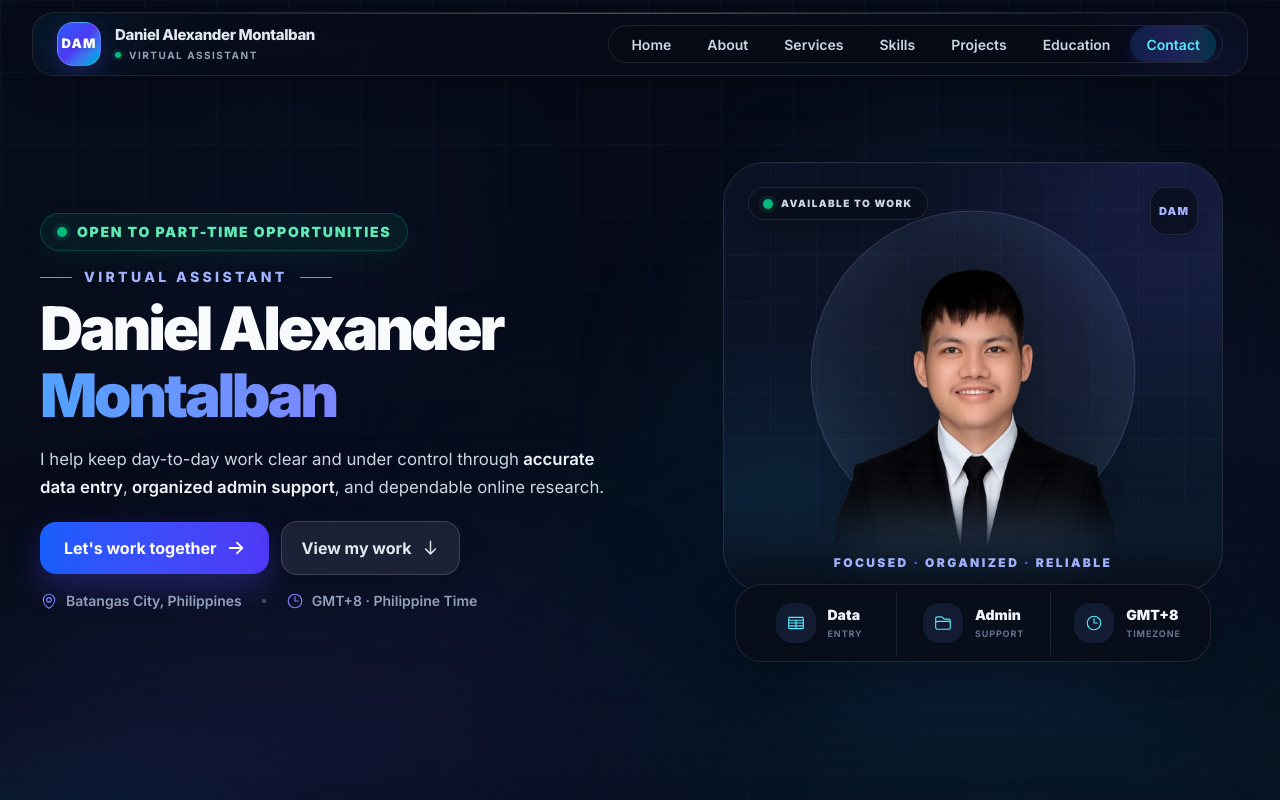
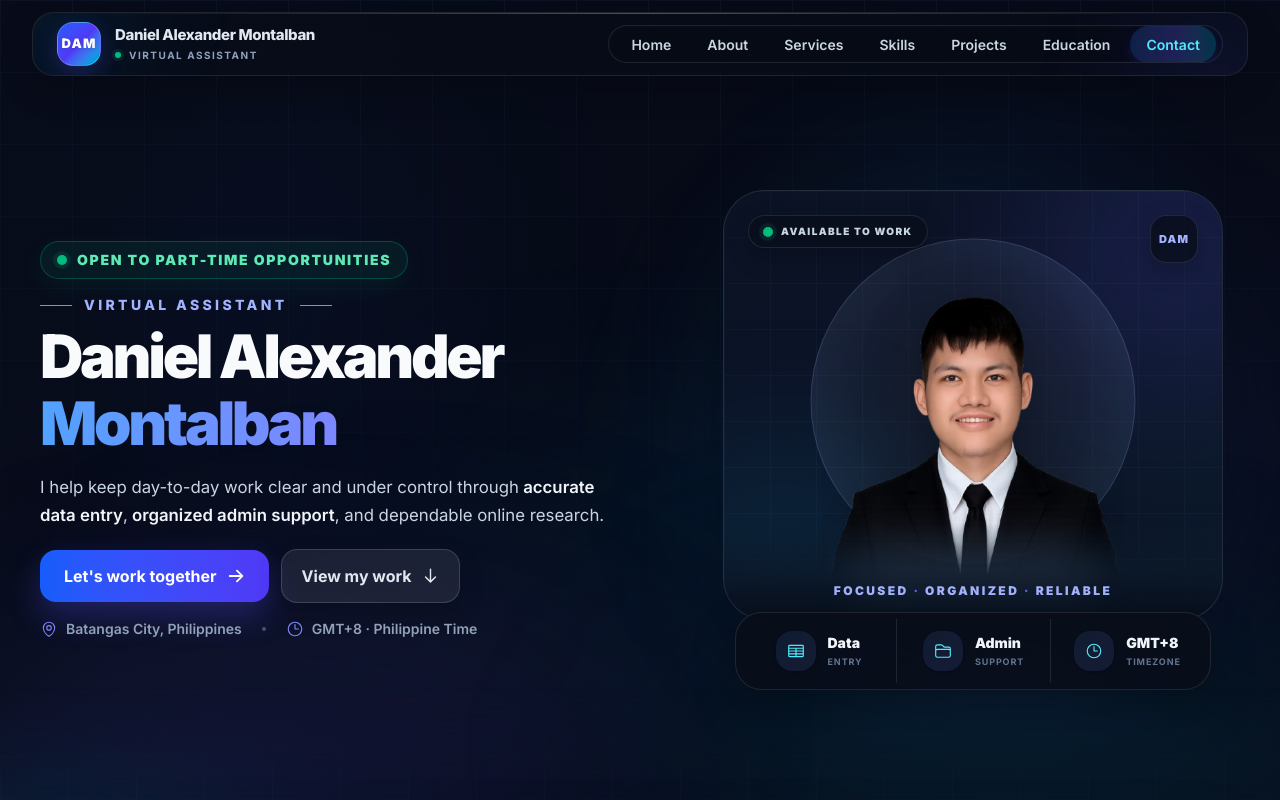
Before and after one commit to xandermontalban2007-max/Portfolio, a React (Vite) app: page / in a window 1280 px wide. Shown: the top 800 px of the page. Built offline with nearby package versions, Linux system fonts and the light colour scheme.

Commit message:
Center hero content by removing desktop bottom padding

```diff
--- a/src/sections/Hero/Hero.jsx
+++ b/src/sections/Hero/Hero.jsx
@@ -56,7 +56,7 @@ export default function Hero() {
         <div className="absolute -bottom-40 -right-[8%] h-80 w-[58%] rounded-[50%] bg-cyan-500/10 blur-[115px]" />
       </motion.div>
 
-      <div className="mx-auto grid w-full max-w-7xl items-center gap-12 px-5 pb-16 pt-12 sm:px-8 sm:pt-14 lg:min-h-[calc(100svh-5rem)] lg:grid-cols-[1.06fr_0.94fr] lg:gap-14 lg:px-10 lg:pb-14 lg:pt-0 xl:gap-16">
+      <div className="mx-auto grid w-full max-w-7xl items-center gap-12 px-5 pb-16 pt-12 sm:px-8 sm:pt-14 lg:min-h-[calc(100svh-5rem)] lg:grid-cols-[1.06fr_0.94fr] lg:gap-14 lg:px-10 lg:pb-0 lg:pt-0 xl:gap-16">
         <motion.div
           variants={heroSequence}
           initial="hidden"
```
